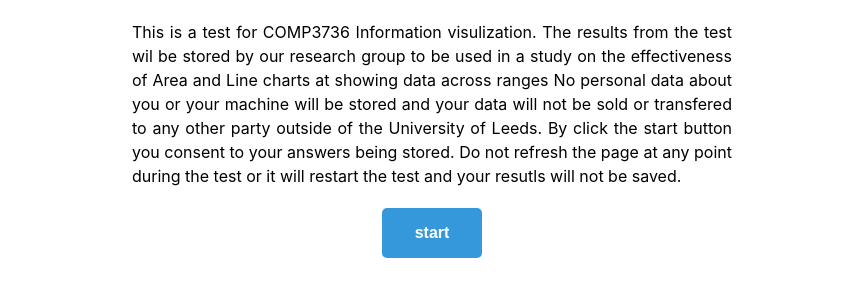
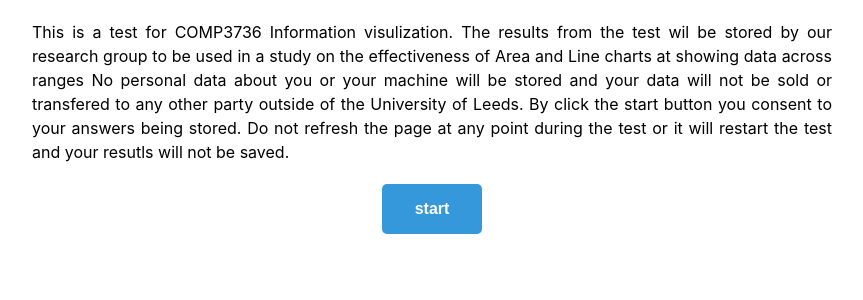
Before and after one commit to jackj9/info-vis-group, a React (Create React App) app: page / in a window 1280 px wide. Shown: the top 300 px of the page, without its empty margins (208-1071 px from the left). Built offline with nearby package versions, Linux system fonts and the light colour scheme.

Commit message:
Change Question Styling

```diff
--- a/src/views/SlideShow/SlideShow.css
+++ b/src/views/SlideShow/SlideShow.css
@@ -7,7 +7,7 @@
     align-items: center;
 }
 .question {
-    font-size: 30px;
+    font-size: 1.5em;
 }
 .button {
     padding: 10px 20px; /* Adjust padding as needed for button size */
@@ -31,7 +31,7 @@
 }
 p {
     padding-top: 20px;
-    max-width: 600px; /* Adjust the max-width as per your preference */
+    max-width: 800px; /* Adjust the max-width as per your preference */
     margin: 0 auto;  /* Center the paragraph */
     text-align: justify; /* Justify text for a neat look */
     line-height: 1.5; /* Adjust line height for better readability */
```
